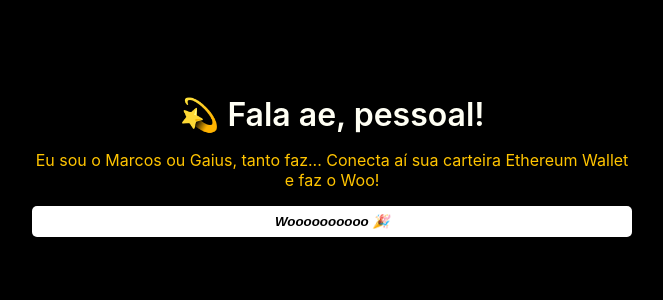
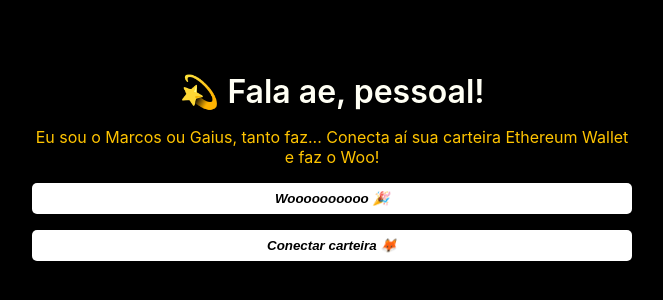
Before and after one commit to MarcosGaius/woo-project, a React (Create React App) app: page / in a window 1280 px wide. Shown: the part 234-534 px from the top of the page, without its empty margins (308-971 px from the left). Built offline with nearby package versions, Linux system fonts and the light colour scheme.

Commit message:
feat: added button to connect metamask wallet to the site

```diff
--- a/src/App.js
+++ b/src/App.js
@@ -1,10 +1,13 @@
-import React, { useEffect } from "react";
+import React, { useEffect, useState } from "react";
 //import { ethers } from "ethers";
 import './App.css';
 
 export default function App() {
 
-  const checkWalletConnected = () => {
+  const [currentAccount, setCurrentAccount] = useState("");
+
+  const checkWalletConnected = async () => {
+    try {
       const {ethereum} = window;
 
       if(!ethereum){
@@ -13,6 +16,39 @@
       }
       else {
         console.log("Temos o objeto ethereum", ethereum);
+      }
+
+      const accounts = await ethereum.request({method: "eth_accounts"});
+
+      if(accounts.length !== 0){
+        const account = accounts[0];
+        console.log("Encontrada a conta autorizada: ", account);
+        setCurrentAccount(account);
+      }
+      else {
+        console.log("Nenhuma conta autorizada foi encontrada!")
+      }
+    }
+    catch(error){
+      console.log(error);
+    }
+  }
+
+  const connectWallet = async () => {
+    try {
+      const { ethereum } = window;
+
+      if(!ethereum){
+        alert("Metamask encontrada!");
+        return;
+      }
+
+      const accounts = await ethereum.request({method: "eth_requestAccounts"});
+
+      console.log("Conectado", accounts[0]);
+    }
+    catch(error){
+      console.log(error);
     }
   }
 
@@ -39,6 +75,12 @@
         <button className="wooButton" onClick={woo}>
           Woooooooooo 🎉
         </button>
+
+        {!currentAccount && (
+          <button className="wooButton" onClick={connectWallet}>
+            Conectar carteira 🦊
+          </button>
+        )}
       </div>
     </div>
   );
```
Lines whose indentation alone changed are shown as unchanged.
